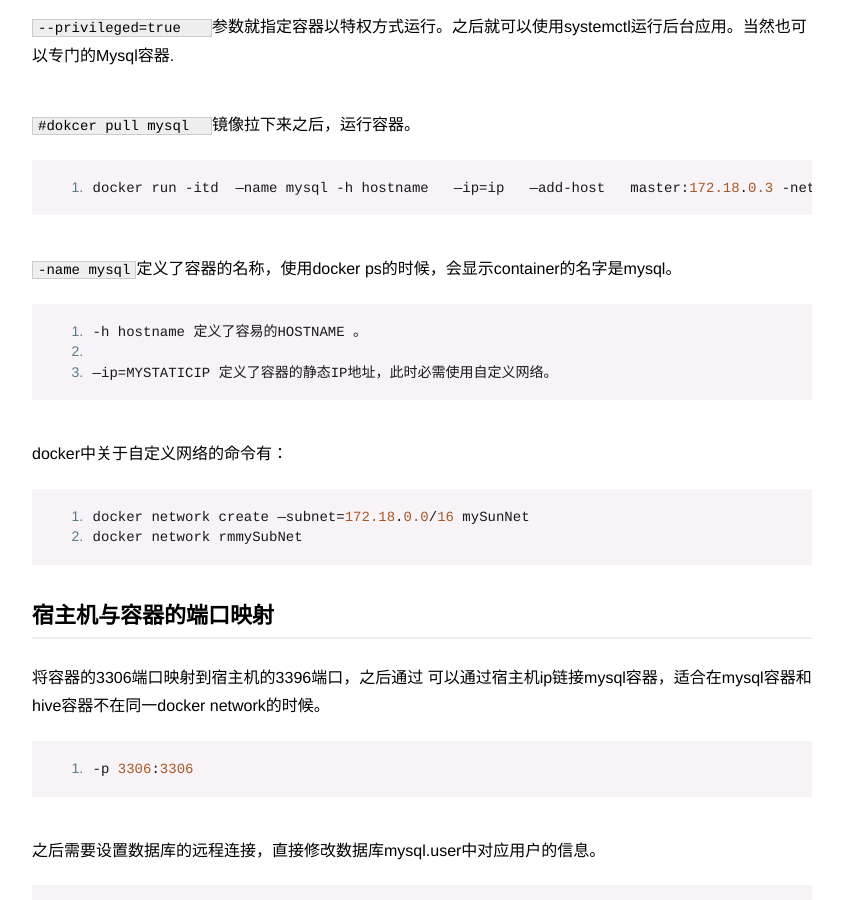
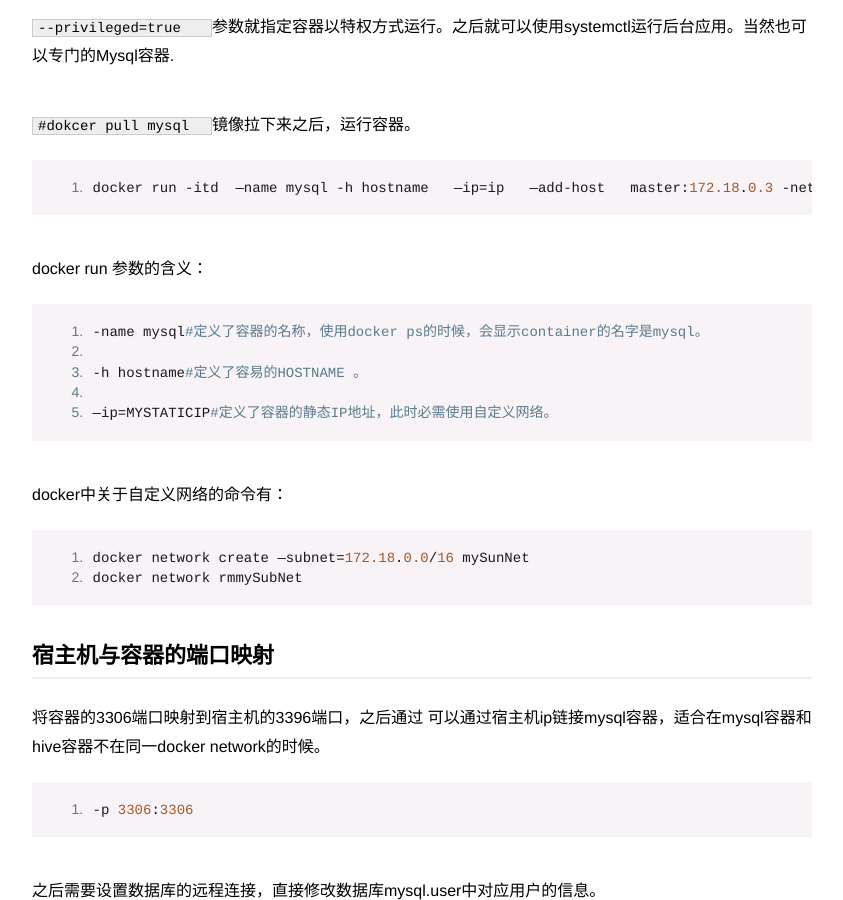
Before and after one commit to Jevade/.GitHub.io, a Jekyll site: the page built from _posts/2018-12-27-hadoop-in-docker(2).md, in a window 1280 px wide and 900 px high, scrolled down 827 px. Shown: the whole window, without its empty margins (218-1061 px from the left). Built offline with Jekyll 4.4.1, drawn with Linux system fonts in a browser that asks for light colours.

Commit message:
修改文章

```diff
--- a/_posts/2018-12-27-hadoop-in-docker(2).md
+++ b/_posts/2018-12-27-hadoop-in-docker(2).md
@@ -25,14 +25,13 @@ tag: Hadoop ， linux，docker
 
 	docker run -itd  —name mysql -h hostname   —ip=ip   —add-host   master:172.18.0.3 -net=mysubnet   -p 3306:3306  mysql
 
+docker run 参数的含义：
 
-`-name mysql`定义了容器的名称，使用docker ps的时候，会显示container的名字是mysql。
+	-name mysql#定义了容器的名称，使用docker ps的时候，会显示container的名字是mysql。
 
-	-h hostname
-定义了容易的HOSTNAME 。
+	-h hostname#定义了容易的HOSTNAME 。
 
-	—ip=MYSTATICIP
-定义了容器的静态IP地址，此时必需使用自定义网络。
+	—ip=MYSTATICIP#定义了容器的静态IP地址，此时必需使用自定义网络。
 
 docker中关于自定义网络的命令有：
 
```
